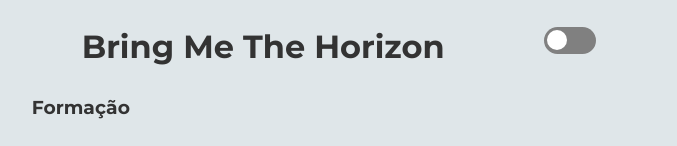
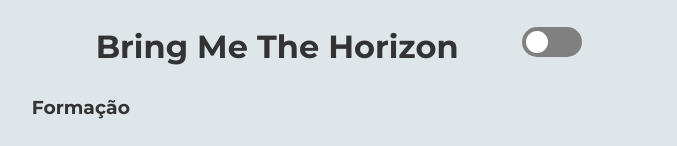
Before and after one commit to IgorSilvaZZ/bringPagetricksJS, a plain HTML site: page index.html in a window 1280 px wide. Shown: the part 514-660 px from the top of the page, without its empty margins (301-978 px from the left). Drawn offline with Linux system fonts and the light colour scheme.

Commit message:
Change switch button dark mode

```diff
--- a/css/style.css
+++ b/css/style.css
@@ -58,6 +58,44 @@ input[type=checkbox]{
     height: 0;
     width: 0;
     visibility: hidden;
+    position: absolute;
+}
+label{
+    cursor: pointer;
+    position: relative;
+}
+label::before, label::after{
+    content: '';
+    transition: all 0.3s ease;
+}
+label::before{
+    width: 60px;
+    height: 30px;
+    display: inline-block;
+    background: grey;
+    border-radius: 100px;
+}
+label::after{
+    position: absolute;
+    top: 4px;
+    left: 4px;
+    width: 22px;
+    height: 22px;
+    background: white;
+    border-radius: 100%;
+}
+input:checked + label:before{ /* Quando tiver o checkbox selecionado ele vai fazer algo com a label */
+    background: var(--color-headings);
+}
+input:checked + label:after{
+    left: 56%;
+}
+
+
+/* input[type=checkbox]{
+    height: 0;
+    width: 0;
+    visibility: hidden;
 }
 label{
     cursor: pointer;
@@ -88,4 +126,4 @@ input:checked + label::after{
 }
 label:active::after{
     width: 45px;
-}
+} */
--- a/index.html
+++ b/index.html
@@ -18,7 +18,7 @@
             <div class="header">
                 <h1>Bring Me The Horizon</h1>
                 <input type="checkbox" name="theme" id="switch">
-                <label for="switch">Toggle</label>
+                <label for="switch"></label>
             </div>
             <h3>Formação</h3>
             <p>Bring Me the Horizon (abreviado para BMTH) é uma banda britânica de rock, formada em 2004 em Sheffield, South Yorkshire. O grupo é composto atualmente pelo vocalista Oliver Sykes, o guitarrista Lee Malia, o baixista Matt Kean, o baterista Matt Nicholls e o tecladista Jordan Fish. Eles assinaram contrato com a RCA Records globalmente e com a Columbia Records exclusivamente nos Estados Unidos.</p>
```
